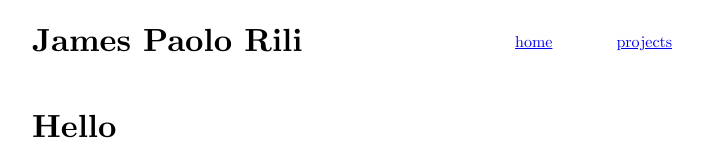
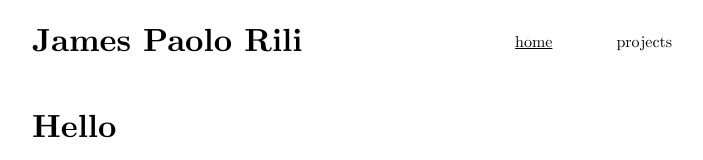
Before and after one commit to jprili/jprili.github.io, a React app: page / in a window 1280 px wide. Shown: the top 160 px of the page, without its empty margins (288-991 px from the left). Built offline with nearby package versions, Linux system fonts and the light colour scheme; the HTML template or start-up script is replaced by a standard one.

Commit message:
add styling for navbar

```diff
--- a/src/App.css
+++ b/src/App.css
@@ -94,6 +94,15 @@ nav {
   color: #000;
 }
 
+.nav-link {
+  color: #000;
+  text-decoration: none;
+}
+
+.current {
+  text-decoration: underline;
+}
+
 @font-face {
   font-family: 'CMUSerif';
   src: local('CMUSerif'), url(./fonts/cmunrm.woff) format('woff');
--- a/src/components/Header.tsx
+++ b/src/components/Header.tsx
@@ -17,12 +17,13 @@ const Header = () => {
                     currentPath == paths[x] ?
                     <Link
                         key={x}
-                        className="current"
+                        className="nav-link current"
                         to={paths[x]}
                         onClick = { () => setCurrent(paths[x]) }
                     >{x}</Link>
                     : <Link
                         key={x}
+                        className="nav-link"
                         to={paths[x]}
                         onClick = { () => setCurrent(paths[x]) }
                     >{x}</Link>
```
